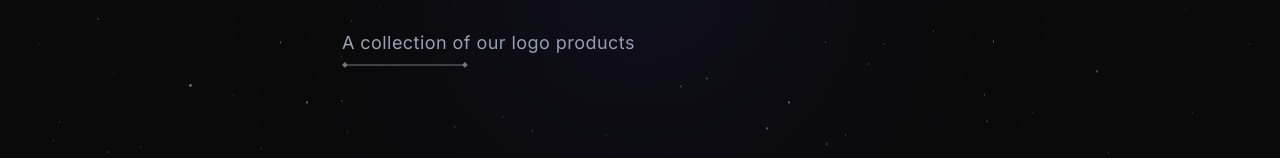
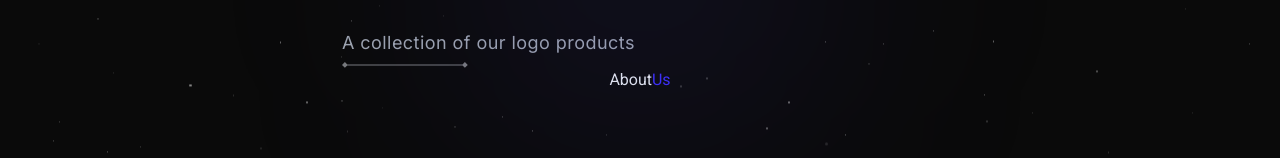
Before and after one commit to leumastrycode/Spacetrek-Collective, a Next.js app: page / in a window 1280 px wide. Shown: the part 500-658 px from the top of the page. Built offline with nearby package versions, Linux system fonts and the light colour scheme.

Commit message:
about us header percobaan 1

```diff
--- a/components/sections/About.tsx
+++ b/components/sections/About.tsx
@@ -1,6 +1,11 @@
 export default function About() {
     return(
         <section id="about">
+            <div className="flex flex-row  justify-center items-center">
+                <h1 className="font-roboto text-[#E6EAF0] text-48px text-center font-Regular">About </h1>
+                <h1 className="font-roboto text-[#3D2FFA] text-48px text-center font-Regular ">Us </h1>
+            </div>
+
 
         </section>
     )
```
